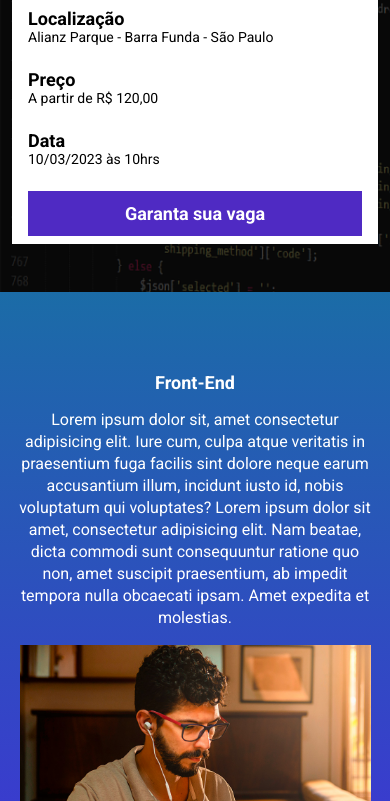
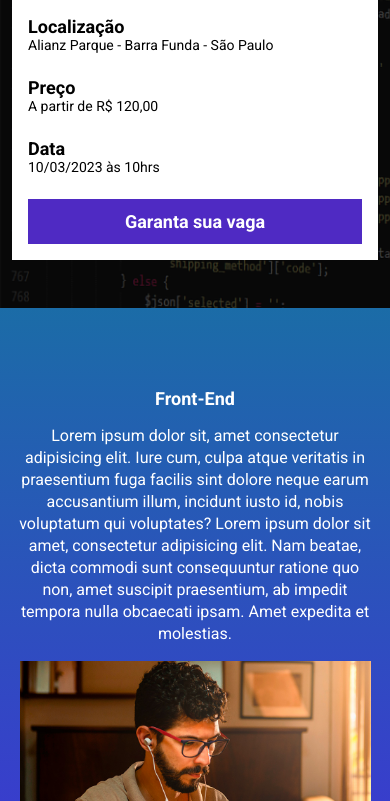
Before and after one commit to victordg21/site_eventos_EBAC, a website built with Parcel: page src/index.html in a window 390 px wide. Shown: the part 176-977 px from the top of the page. Built offline with nearby package versions, Linux system fonts and the light colour scheme.

Commit message:
consertando responsivida na infos-bar

```diff
--- a/src/styles/_infos_bar.scss
+++ b/src/styles/_infos_bar.scss
@@ -40,7 +40,7 @@
 
     @media (max-width:640px) {
         display: block;
-        padding: 8px 16px;
+        padding: 16px 16px;
         margin: 8px 12px;
 
         .button{
```
